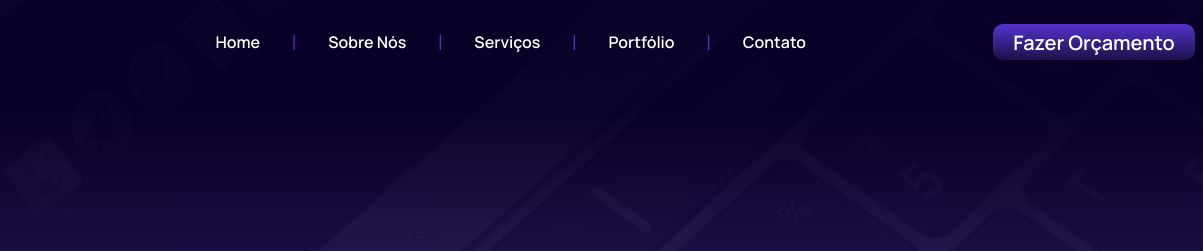
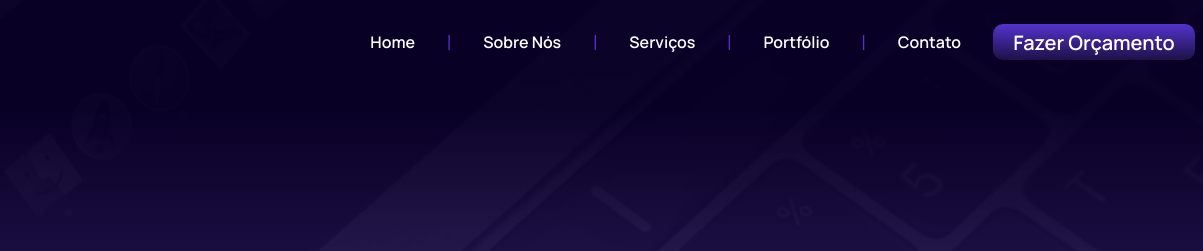
Before and after one commit to luanrodriguespigosso/site-webview, a plain HTML site: page index.html in a window 1280 px wide. Shown: the top 251 px of the page, 77-1280 px from the left. Drawn offline with Linux system fonts and the light colour scheme; a script that the page names is missing.

Commit message:
revert commit

```diff
--- a/css/style.css
+++ b/css/style.css
@@ -144,8 +144,7 @@ header {
     width: 65.41px
 }
 
-.menu-right,
-.menu-center {
+.menu-right {
     display: flex;
     align-items: center;
 }
--- a/index.html
+++ b/index.html
@@ -79,7 +79,7 @@
 					<img src="img/Logo-roxo.svg" alt="Logo Webview" class="logo-1">
 					<img src="img/Logo-branco.svg" alt="Logo Webview" class="logo-2" id="logo-2">
 				</div>
-				<div class="menu-center">
+				<div class="menu-right">
 					<nav>
 						<ul id="menu-items">
 							<li><a href="#home" id="menuitem-1">Home</a></li>
@@ -89,15 +89,13 @@
 							<li><a href="#services" id="menuitem-3">Serviços</a></li>
 							<li><span class="pipe">|</span></li>
 							<li><a href="#projects" id="menuitem-4">Portfólio</a></li>
-							<!--<li><span class="pipe">|</span></li>
-							<li><a href="blog.html" id="menuitem-5">Blog</a></li>-->
 							<li><span class="pipe">|</span></li>
 							<li><a href="#contact" id="menuitem-5">Contato</a></li>
+							<li>
+								<button class="btn-orc p2-semibold" onclick="window.open('https://api.whatsapp.com/send?phone=5548999344157&text=Olá!%20Gostaria%20de%20fazer%20um%20orçamento.%20', '_blank')">Fazer Orçamento</button>
+							</li>
 						</ul>
 					</nav>
-				</div>
-				<div class="menu-right">
-					<button class="btn-orc p2-semibold" onclick="window.open('https://api.whatsapp.com/send?phone=5548999344157&text=Olá!%20Gostaria%20de%20fazer%20um%20orçamento.%20', '_blank')">Fazer Orçamento</button>
 				</div>
 			</div>
 		</div>
--- a/js/index.js
+++ b/js/index.js
@@ -20,7 +20,6 @@ window.addEventListener("scroll", function(event) {
         document.getElementById("menuitem-3").style.color = "#20134D";
         document.getElementById("menuitem-4").style.color = "#20134D";
         document.getElementById("menuitem-5").style.color = "#20134D";
-        document.getElementById("menuitem-6").style.color = "#20134D";
     } else if (scroll < 92) {
         document.getElementById("menu").style.background = "rgba(32, 19, 77, 0.0)";
         document.getElementById("menu").style.transition = "0.7s";
@@ -38,7 +37,6 @@ window.addEventListener("scroll", function(event) {
         document.getElementById("menuitem-3").style.color = "#FFFFFF";
         document.getElementById("menuitem-4").style.color = "#FFFFFF";
         document.getElementById("menuitem-5").style.color = "#FFFFFF";
-        document.getElementById("menuitem-6").style.color = "#FFFFFF";
     }
 });
 /* Nav Scroll end */
```
